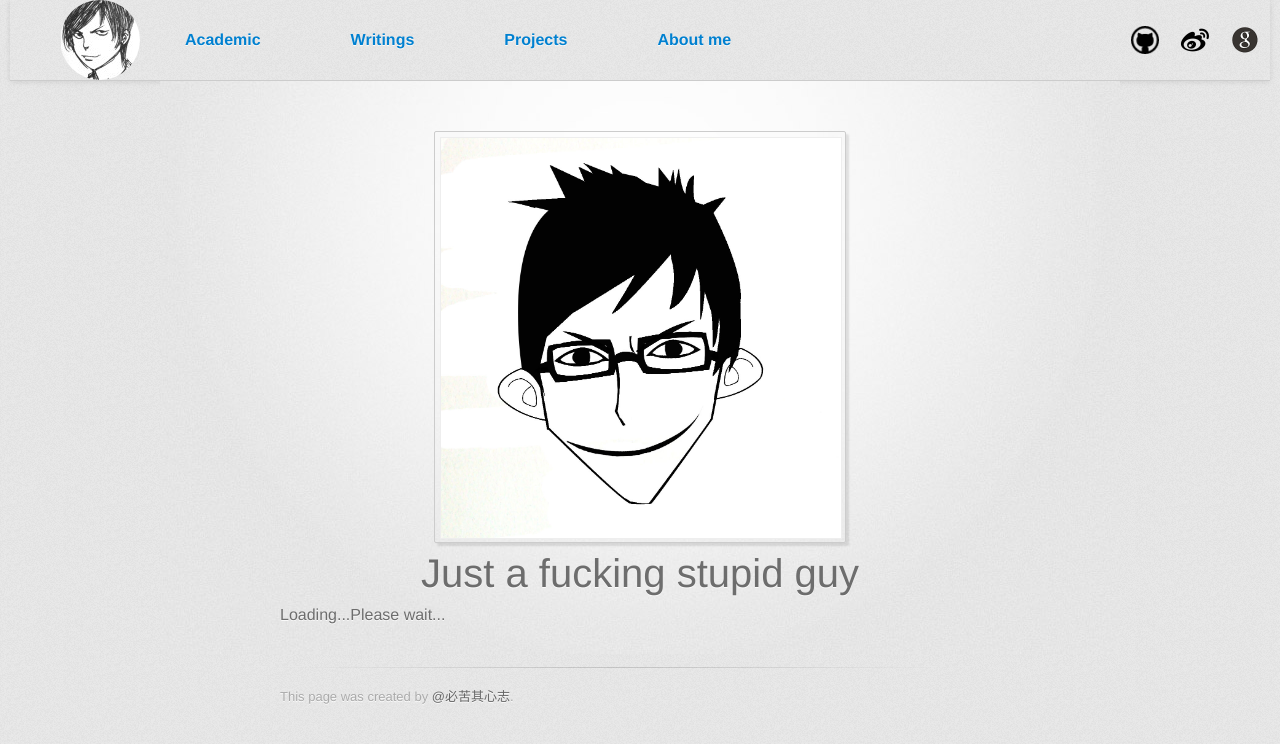
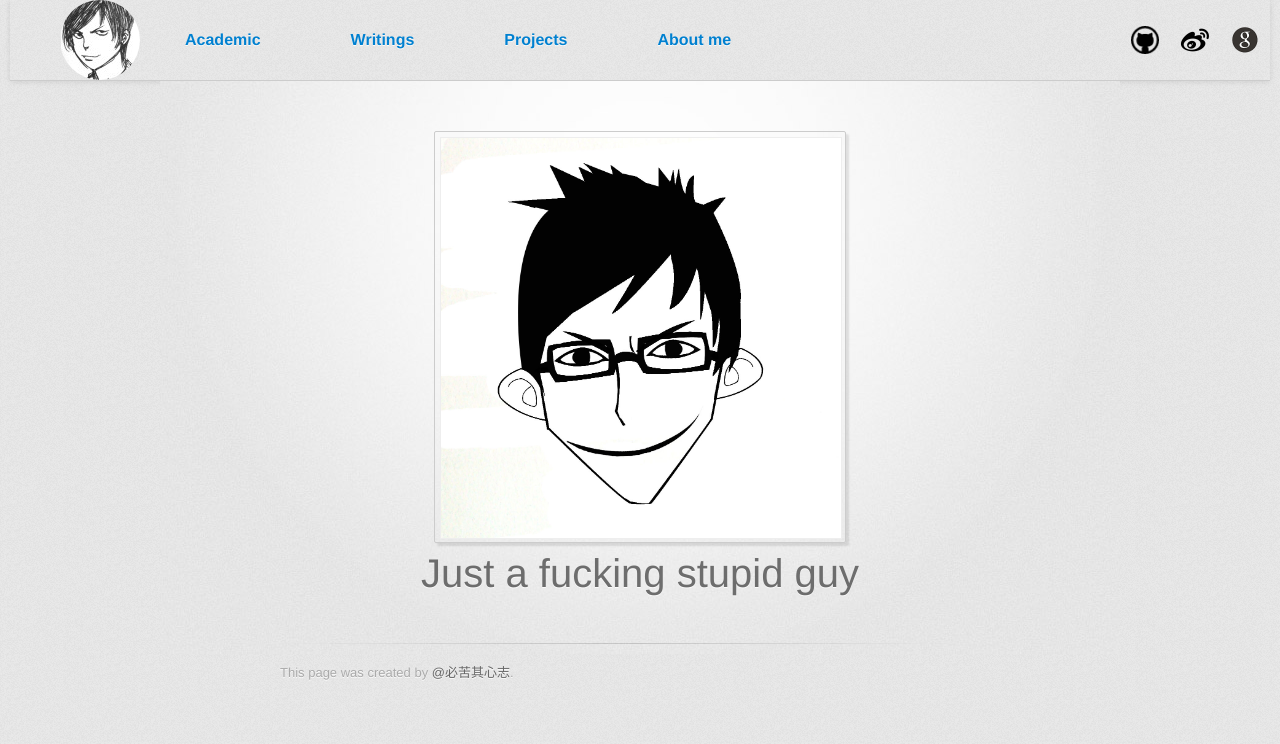
Before and after one commit to huanghuayuan/liangbizhi.github.io, a Jekyll site: the page built from about/index.html, in a window 1280 px wide. Shown: the top 744 px of the page. Built offline with Jekyll 4.4.1, drawn with Linux system fonts in a browser that asks for light colours; some of the changed lines change nothing that is shown.

Commit message:
some modification

```diff
--- a/about/index.html
+++ b/about/index.html
@@ -10,7 +10,9 @@
 		</div>
 	</div>
 	<div class="desc">Just a fucking stupid guy</div>
-	<audio id="myaudio" preload="auto" src="/sound/爱してるばんぎーい.mp3">I'm sorry, but your browser doesn't support HTML5</audio>
+	<audio id="myaudio" preload="auto" src="/sound/爱してるばんぎーい.mp3">
+		I'm sorry, but your browser doesn't support HTML5
+	</audio>
 
 	<div id="loading">Loading...Please wait...</div>
 	<div id="lyric">
--- a/js/about.js
+++ b/js/about.js
@@ -13,11 +13,10 @@
  * Initialize the UI.
  */
 function init(){
-	var $lyric = $("#lyric");
-	var $descTxt = $(".desc");
-	$descTxt.hide();
-	$lyric.hide();
-	$descTxt.fadeIn("slow");
+	$("#lyric").hide();
+	$(".desc").hide();
+	$("#loading").hide();
+	$(".desc").fadeIn("slow");
 }
 /**
  * Play the music.
@@ -27,6 +26,7 @@
 	if(audio){
 		$("#myface").fadeOut("slow");
 		$(".desc").text("《爱してるばんぎーい》");
+		$("#loading").show();
 		$(audio).bind("playing", realPlay(audio));
 	}else{
 		$(".desc").text("HTML5 is not supported");
```
